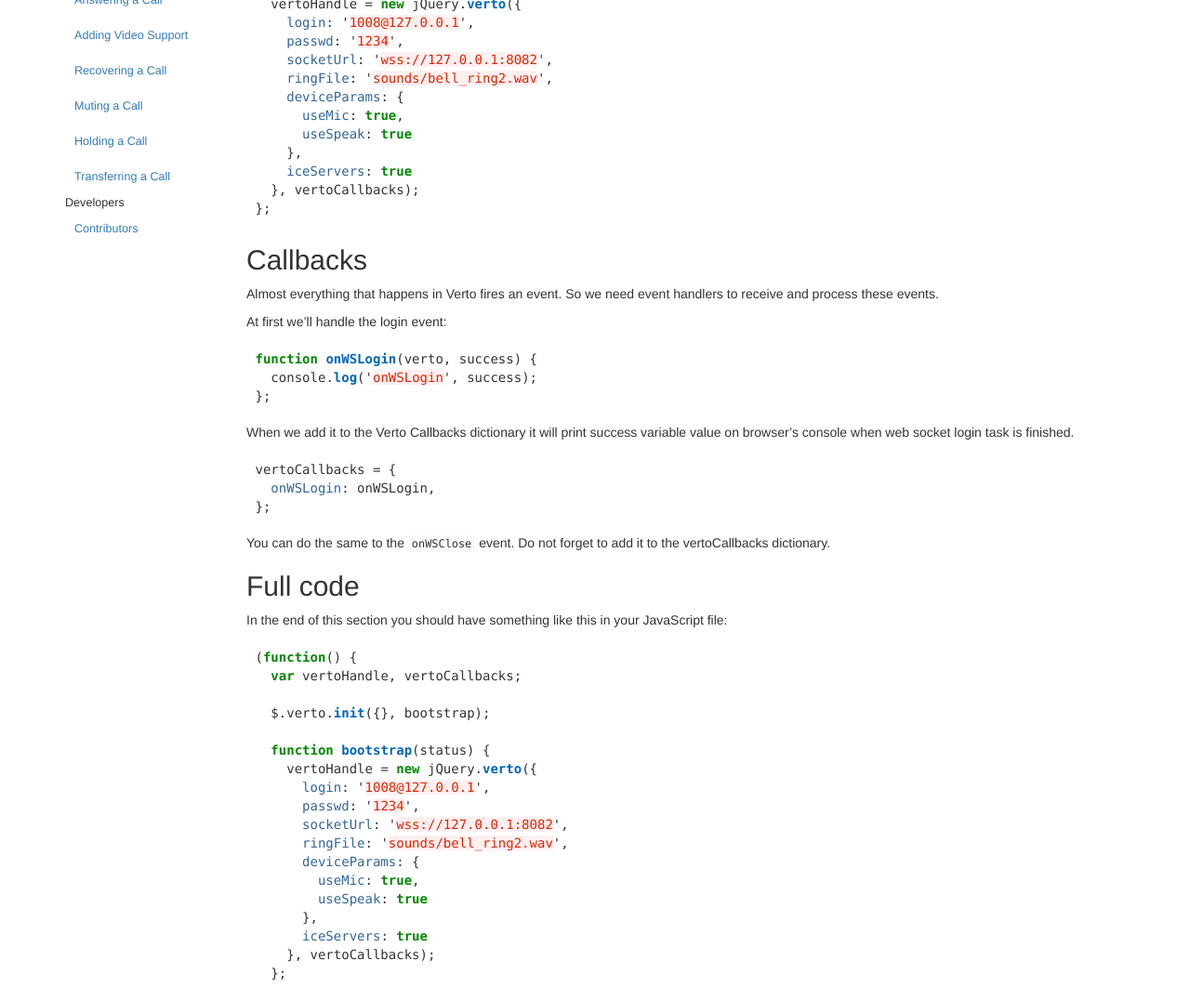
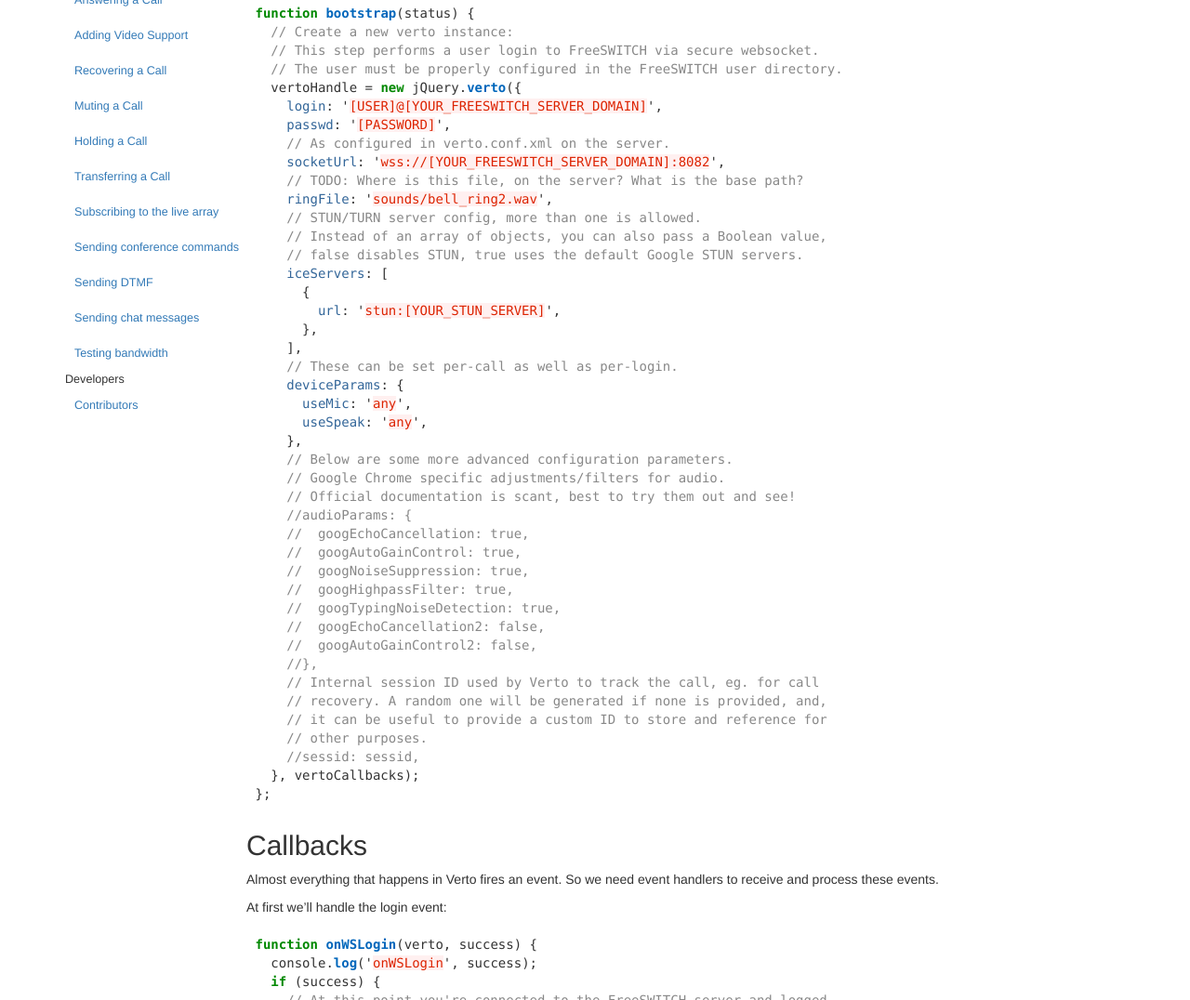
Before and after one commit to EvoluxBR/verto-docs, a Jekyll site: the page built from _posts/2015-10-13-initializing-verto.md, in a window 1280 px wide and 1400 px high, scrolled down 219 px, cut to the strip 324-1400 px from the top of the window. Shown: the whole strip at 93% size. Built offline with Jekyll 4.4.1, drawn with Linux system fonts in a browser that asks for light colours; Markdown is read by kramdown in place of the engine named in the settings; comment, search, counter and statistics services are not loaded; some of the changed text lies outside the part shown.

Commit message:
major doc updates from ClueCon
 - add subscribing to live array
 - add sending chat messages
 - add sending conference commands
 - add sending DTMF
 - add testing bandwidth
 - add extra bootstrap() and makeCall() params
 - add setting vertoHandle.videoParams()
 - add onDialogState() callback
 - capitalization/syntax tweaks

````diff
--- a/_posts/2015-10-13-initializing-verto.md
+++ b/_posts/2015-10-13-initializing-verto.md
@@ -27,20 +27,52 @@
 
 ## Bootstrapping
 
-Bootstrap function will connect to Verto server and log in with specified credentials and configurations.
+The bootstrap function will connect to the Verto server and log in with specified credentials and configurations.
+
+Replace the values in brackets with the information for your FreeSWITCH and STUN servers.
 
 ```javascript
 function bootstrap(status) {
+  // Create a new verto instance:
+  // This step performs a user login to FreeSWITCH via secure websocket.
+  // The user must be properly configured in the FreeSWITCH user directory.
   vertoHandle = new jQuery.verto({
-    login: '1008@127.0.0.1',
-    passwd: '1234',
-    socketUrl: 'wss://127.0.0.1:8082',
+    login: '[USER]@[YOUR_FREESWITCH_SERVER_DOMAIN]',
+    passwd: '[PASSWORD]',
+    // As configured in verto.conf.xml on the server.
+    socketUrl: 'wss://[YOUR_FREESWITCH_SERVER_DOMAIN]:8082',
+    // TODO: Where is this file, on the server? What is the base path?
     ringFile: 'sounds/bell_ring2.wav',
+    // STUN/TURN server config, more than one is allowed.
+    // Instead of an array of objects, you can also pass a Boolean value,
+    // false disables STUN, true uses the default Google STUN servers.
+    iceServers: [
+      {
+        url: 'stun:[YOUR_STUN_SERVER]',
+      },
+    ],
+    // These can be set per-call as well as per-login.
     deviceParams: {
-      useMic: true,
-      useSpeak: true
+      useMic: 'any',
+      useSpeak: 'any',
     },
-    iceServers: true
+    // Below are some more advanced configuration parameters.
+    // Google Chrome specific adjustments/filters for audio.
+    // Official documentation is scant, best to try them out and see!
+    //audioParams: {
+    //  googEchoCancellation: true,
+    //  googAutoGainControl: true,
+    //  googNoiseSuppression: true,
+    //  googHighpassFilter: true,
+    //  googTypingNoiseDetection: true,
+    //  googEchoCancellation2: false,
+    //  googAutoGainControl2: false,
+    //},
+    // Internal session ID used by Verto to track the call, eg. for call
+    // recovery. A random one will be generated if none is provided, and,
+    // it can be useful to provide a custom ID to store and reference for
+    // other purposes.
+    //sessid: sessid,
   }, vertoCallbacks);
 };
 ```
@@ -54,10 +86,15 @@
 ```javascript
 function onWSLogin(verto, success) {
   console.log('onWSLogin', success);
+  if (success) {
+    // At this point you're connected to the FreeSWITCH server and logged
+    // in, ready to place a call to the conference, or run a test for the
+    // user's bandwidth.
+  }
 };
 ```
 
-When we add it to the Verto Callbacks dictionary it will print success variable value on browser's console when web socket login task is finished.
+When we add it to the Verto Callbacks dictionary it will print the ```success``` variable value on browser's console when web socket login task is finished.
 
 ```javascript
 vertoCallbacks = {
@@ -79,15 +116,7 @@
 
   function bootstrap(status) {
     vertoHandle = new jQuery.verto({
-      login: '1008@127.0.0.1',
-      passwd: '1234',
-      socketUrl: 'wss://127.0.0.1:8082',
-      ringFile: 'sounds/bell_ring2.wav',
-      deviceParams: {
-        useMic: true,
-        useSpeak: true
-      },
-      iceServers: true
+      // The params...
     }, vertoCallbacks);
   };
 
@@ -136,4 +165,4 @@
 
 Now you should be able to access [http://127.0.0.1:8000/src/index.html](http://127.0.0.1:8000/src/index.html) and test Verto connection with the browser's console open.
 
-If everything went fine you should see a console log with `onWSLogin true` and can now [Make a Call]({{ site.baseurl }}/tut/making-a-call.html).
+If everything went fine you should see a console log with `onWSLogin true` and can now [make a call]({{ site.baseurl }}/tut/making-a-call.html), or [test your bandwidth]({{ site.baseurl }}/tut/testing-bandwidth.html).
--- a/_posts/2015-10-19-answering-a-call.md
+++ b/_posts/2015-10-19-answering-a-call.md
@@ -145,4 +145,4 @@
 })();
 ```
 
-Now you can answer calls in our Verto demo app. What about [Add Video Support]({{ site.baseurl }}/tut/adding-video-support.html)?
+Now you can answer calls in our Verto demo app. What about [adding video support]({{ site.baseurl }}/tut/adding-video-support.html)?
--- /dev/null
+++ b/_posts/2016-08-10-subscribing-to-the-live-array.md
@@ -0,0 +1,134 @@
+---
+layout: page
+title: "Subscribing to the live array"
+category: tut
+date: 2016-08-10 17:58:19
+disqus: 2016-08-10-subscribing-to-the-live-array
+order: 12
+---
+
+The live array enables you to receive real time server data in a javascript array.
+
+All users dialed into a conference are added to the live array data on the server,
+and Verto clients can choose to subscribe to the live array to receive conference
+events. FreeSWITCH handles sending the events to all subscribers. Typical events
+include:
+
+ * User join/leave
+ * Video/audio mute/unmute
+ * Talking
+ * Video floor
+
+Support also exists for receiving chat data from the server.
+
+## Preparing to subscribe
+
+A caller must be joined to the live array in order to subscribe to live array
+updates.
+
+The ```onMessage``` callback receives general broadcast messages from the
+server, including events for when a caller has joined and left the live array.
+
+So, the first step is to add an ```onMessage``` callback to our callbacks object:
+
+
+```javascript
+// Receives conference-related messages from FreeSWITCH.
+// Note that it's possible to write server-side modules to send customized
+// messages via this callback.
+function onMessage(verto, dialog, message, data) {
+  switch (message) {
+    case $.verto.enum.message.pvtEvent:
+      if (data.pvtData) {
+        switch (data.pvtData.action) {
+          // This client has joined the live array for the conference.
+          case "conference-liveArray-join":
+            // With the initial live array data from the server, you can
+            // configure/subscribe to the live array.
+            initLiveArray(verto, dialog, data);
+            break;
+          // This client has left the live array for the conference.
+          case "conference-liveArray-part":
+            // Some kind of client-side wrapup...
+            break;
+        }
+      }
+      break;
+  }
+}
+
+vertoCallbacks = {
+  onMessage: onMessage,
+  // Other callbacks...
+};
+```
+
+## Subscribing
+
+Once the client has joined the live array and received the data from the server,
+they can subscribe to events.
+
+```javascript
+/*
+ * Setting up and subscribing to the live array.
+ */
+var vertoConf, liveArray;
+var initLiveArray = function(verto, dialog, data) {
+    // Set up addtional configuration specific to the call.
+    vertoConf = new $.verto.conf(verto, {
+      dialog: dialog,
+      hasVid: true,
+      laData: data.pvtData,
+      // For subscribing to published chat messages.
+      chatCallback: function(verto, eventObj) {
+        var from = eventObj.data.fromDisplay || eventObj.data.from || 'Unknown';
+        var message = eventObj.data.message || '';
+      },
+    });
+    var config = {
+      subParams: {
+        callID: dialog ? dialog.callID : null
+      },
+    };
+    // Set up the live array, using the live array data received from FreeSWITCH.
+    liveArray = new $.verto.liveArray(vertoObj, data.pvtData.laChannel, data.pvtData.laName, config);
+    // Subscribe to live array changes.
+    liveArray.onChange = function(liveArrayObj, args) {
+      console.log("Call UUID is: " + args.key);
+      console.log("Call data is: ", args.data);
+      try {
+        switch (args.action) {
+
+          // Initial list of existing conference users.
+          case "bootObj":
+            break;
+
+          // New user joined conference.
+          case "add":
+            break;
+
+          // User left conference.
+          case "del":
+            break;
+
+          // Existing user's state changed (mute/unmute, talking, floor, etc)
+          case "modify":
+            break;
+
+        }
+      } catch (err) {
+        console.error("ERROR: " + err);
+      }
+    };
+    // Called if the live array throws an error.
+    liveArray.onErr = function (obj, args) {
+      console.error("Error: ", obj, args);
+    };
+}
+```
+
+## Live array data format
+
+There is currently no documentation for the live array data format, however
+it's quite easy to discover it by exercising a javascript debugger on your
+implementation of the code above, and inspecting ```args.key``` and ```args.data```.
````
Also changed, not shown: _pages/sending-chat-messages.md (added, +1 -0 lines), _pages/sending-conference-commands.md (added, +1 -0 lines), _pages/sending-dtmf.md (added, +1 -0 lines), _pages/subscribing-to-the-live-array.md (added, +1 -0 lines), _pages/testing-bandwidth.md (added, +1 -0 lines), _posts/2015-10-19-adding-video-support.md (+31 -25 lines), _posts/2015-10-19-hanging-up-a-call.md (+1 -1 lines), _posts/2015-10-19-making-a-call.md (+54 -12 lines), _posts/2016-08-11-sending-chat-messages.md (added, +21 -0 lines), _posts/2016-08-11-sending-conference-commands.md (added, +44 -0 lines), _posts/2016-08-11-sending-dtmf.md (added, +24 -0 lines), _posts/2016-08-11-testing-bandwidth.md (added, +55 -0 lines), index.md (+5 -0 lines).
